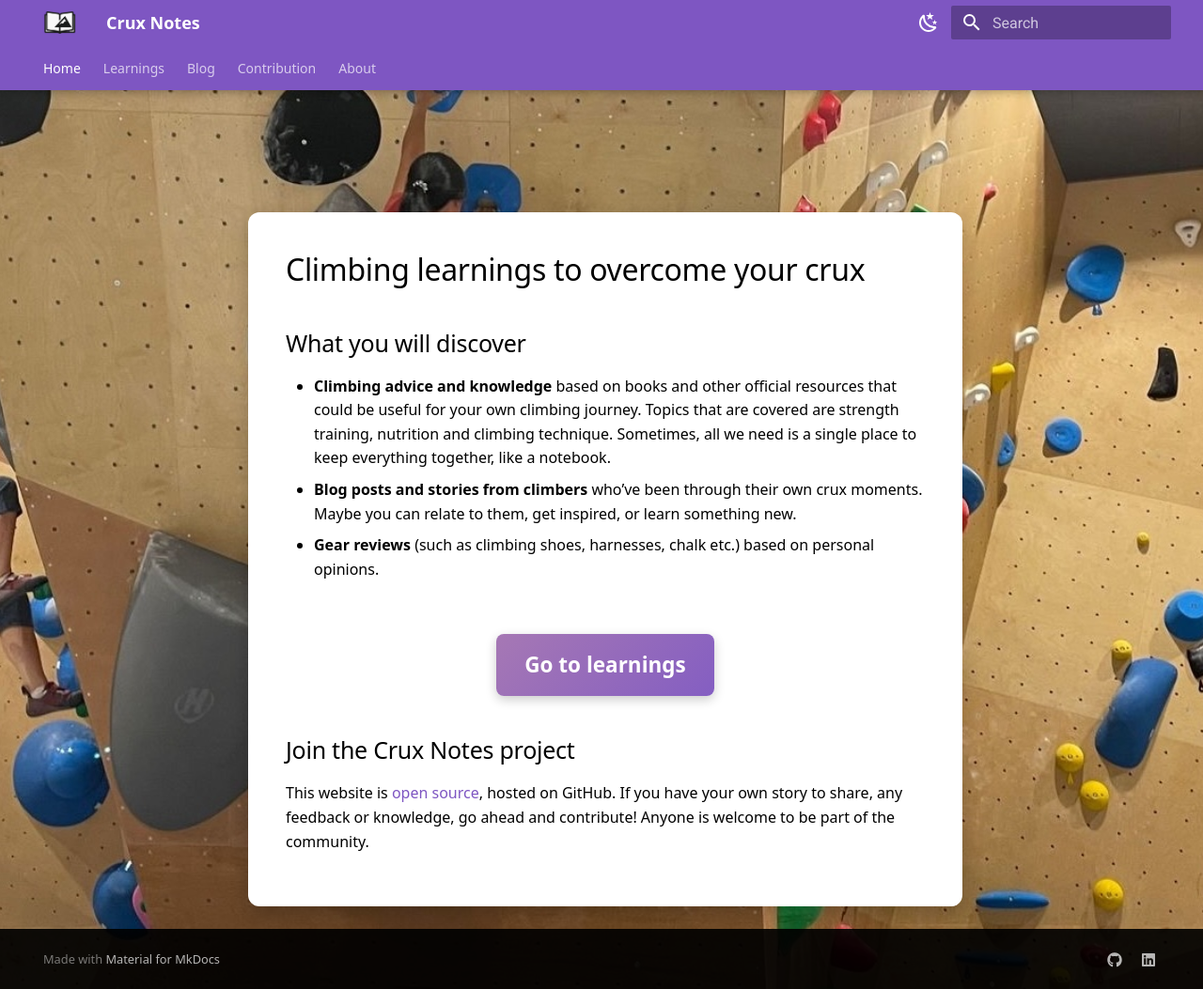
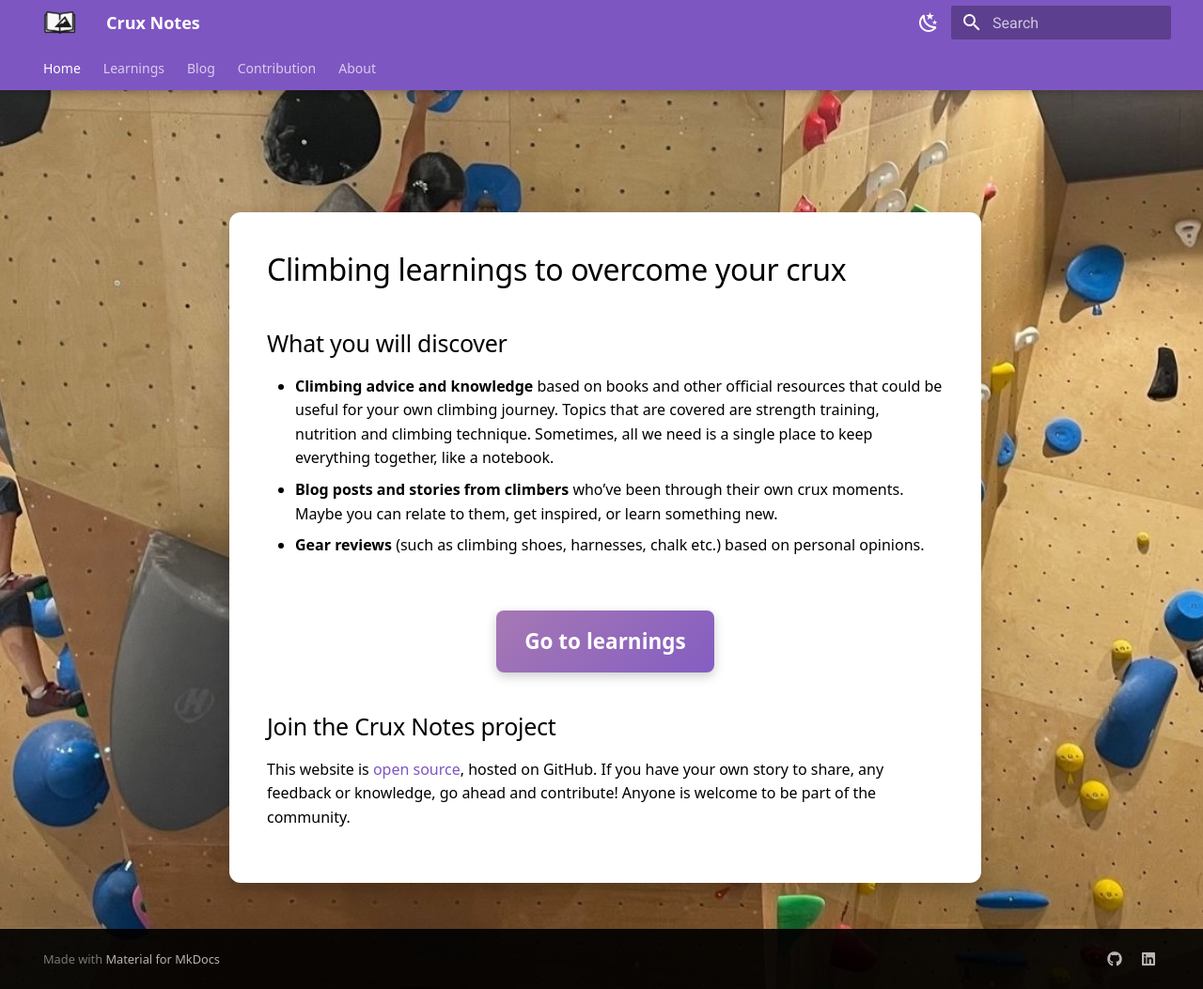
Before and after one commit to tsolakoua/cruxnotes, an MkDocs documentation site: the page built from docs/index.md, in a window 1280 px wide and 1053 px high. Shown: the whole window at 94% size. Built offline with MkDocs 1.6.1 and Material for MkDocs 9.7.7, drawn with Linux system fonts in a browser that asks for light colours.

Commit message:
remove min content

```diff
--- a/docs/static/style/style.css
+++ b/docs/static/style/style.css
@@ -22,9 +22,3 @@
 .md-header {
     width: 100%;
 }
-
-/* Narrow main content only */
-.md-main__inner {
-    max-width: 800px;
-
-}
```
